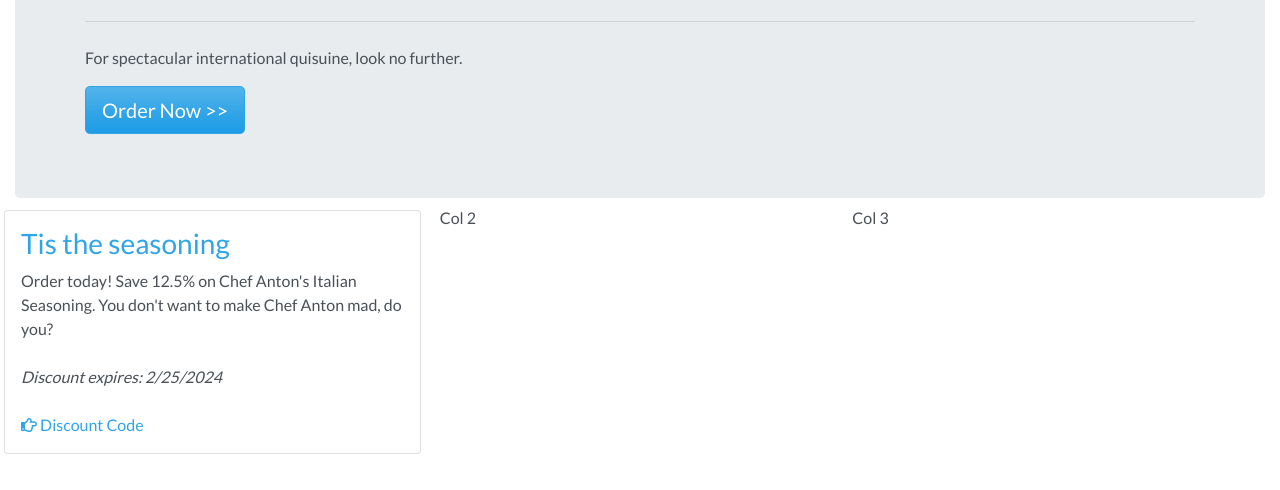
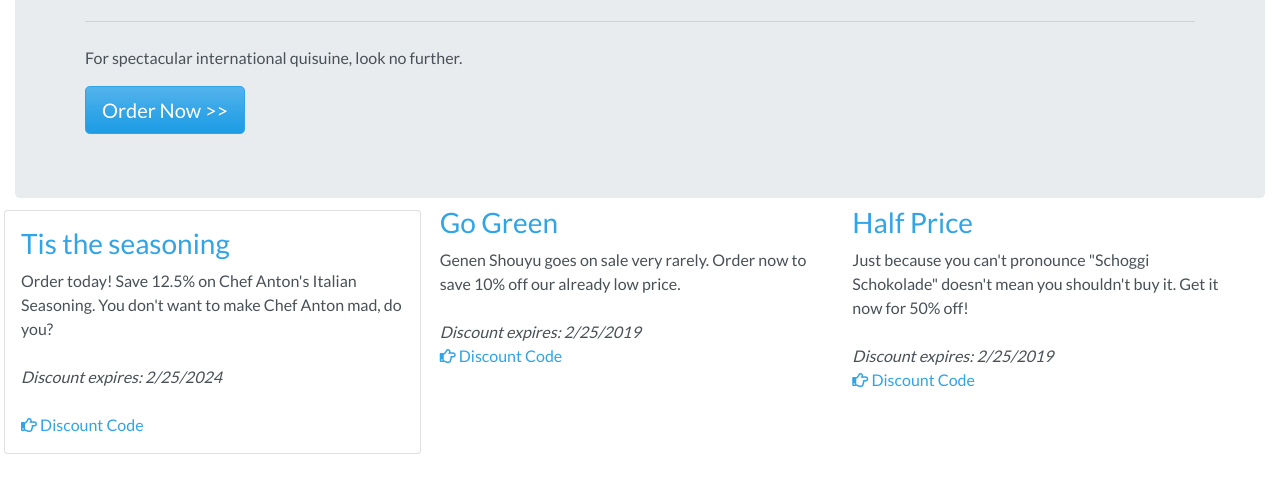
Before and after one commit to azwerlein/Assign-02-Grid, a plain HTML site: page index.html in a window 1280 px wide. Shown: the part 228-718 px from the top of the page. Drawn offline with nearby package versions, Linux system fonts and the light colour scheme.

Commit message:
Add two more columns

```diff
--- a/index.html
+++ b/index.html
@@ -99,10 +99,22 @@
             <a href="#" class="code"><i class="far fa-hand-point-right"></i> Discount Code</a>
         </div>
         <div class="col-md">
-            Col 2
+            <h3>Go Green</h3>
+            <div class="mb-4">
+                Genen Shouyu goes on sale very rarely.
+                Order now to save 10% off our already low price.
+            </div>
+            <i>Discount expires: 2/25/2019</i><br />
+            <a href="#" class="code"><i class="far fa-hand-point-right"></i> Discount Code</a>
         </div>
         <div class="col-md">
-            Col 3
+            <h3>Half Price</h3>
+            <div class="mb-4">
+                Just because you can't pronounce "Schoggi Schokolade" doesn't mean you shouldn't buy it.
+                Get it now for 50% off!
+            </div>
+            <i>Discount expires: 2/25/2019</i><br />
+            <a href="#" class="code"><i class="far fa-hand-point-right"></i> Discount Code</a>
         </div>
     </div>
 
```
